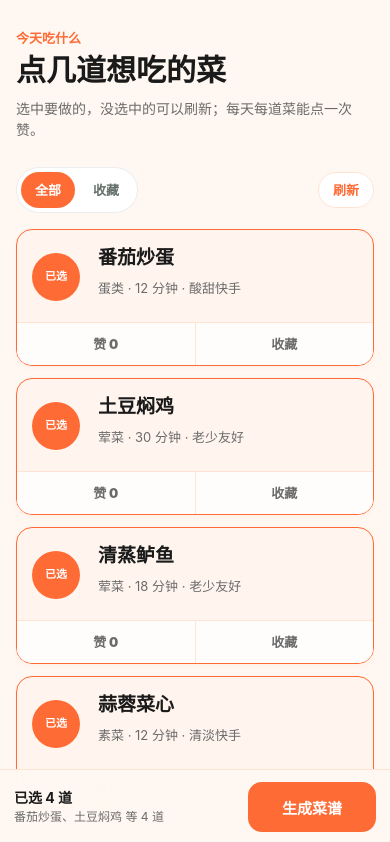
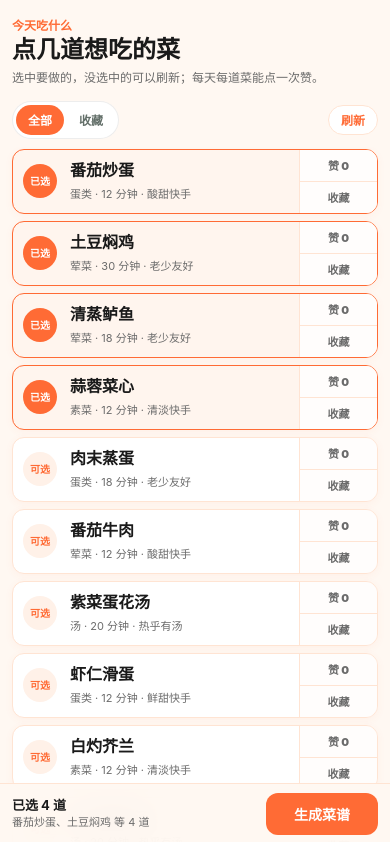
Before and after one commit to jyf0330/food, a Next.js app: page / in a window 390 px wide. Shown: the top 842 px of the page. Built offline with nearby package versions, Linux system fonts and the light colour scheme.

Commit message:
style: compact mobile dish list

```diff
--- a/app/globals.css
+++ b/app/globals.css
@@ -8,34 +8,34 @@
   width: min(560px, 100%);
   min-height: 100svh;
   margin: 0 auto;
-  padding: 18px 16px calc(112px + env(safe-area-inset-bottom));
+  padding: 10px 12px calc(78px + env(safe-area-inset-bottom));
 }
 
 .home-topbar {
-  padding: 10px 0 16px;
+  padding: 6px 0 8px;
 }
 
 .home-kicker {
-  margin: 0 0 7px;
+  margin: 0 0 4px;
   color: var(--primary);
-  font-size: 13px;
+  font-size: 12px;
   font-weight: 800;
 }
 
 .home-topbar h1 {
   margin: 0;
   color: #1a1a1a;
-  font-size: 30px;
+  font-size: 24px;
   line-height: 1.12;
   letter-spacing: 0;
 }
 
 .home-topbar p:not(.home-kicker) {
   max-width: 390px;
-  margin: 10px 0 0;
+  margin: 6px 0 0;
   color: var(--text-muted);
-  font-size: 14px;
-  line-height: 1.55;
+  font-size: 12px;
+  line-height: 1.4;
 }
 
 .home-toolbar {
@@ -46,7 +46,7 @@
   align-items: center;
   justify-content: space-between;
   gap: 12px;
-  padding: 10px 0 12px;
+  padding: 6px 0 8px;
   background: rgba(255, 248, 242, 0.94);
   backdrop-filter: blur(14px);
 }
@@ -54,23 +54,23 @@
 .home-filter {
   display: inline-grid;
   grid-template-columns: 1fr 1fr;
-  gap: 4px;
+  gap: 3px;
   border: 1px solid rgba(26, 26, 26, 0.08);
   border-radius: 999px;
   background: #ffffff;
-  padding: 4px;
+  padding: 3px;
 }
 
 .home-filter button,
 .home-link-btn {
-  min-height: 36px;
+  min-height: 30px;
   border: 0;
   border-radius: 999px;
   background: transparent;
   color: #64706a;
-  font-size: 13px;
+  font-size: 12px;
   font-weight: 800;
-  padding: 0 14px;
+  padding: 0 12px;
 }
 
 .home-filter button.active {
@@ -85,19 +85,21 @@
 }
 
 .dish-picker-section {
-  padding-top: 4px;
+  padding-top: 2px;
 }
 
 .dish-list-home {
   display: grid;
-  gap: 12px;
+  gap: 7px;
 }
 
 .dish-row {
   min-width: 0;
+  display: grid;
+  grid-template-columns: minmax(0, 1fr) 78px;
   overflow: hidden;
   border: 1px solid var(--border);
-  border-radius: 16px;
+  border-radius: 12px;
   background: #fff;
   box-shadow: 0 2px 8px rgba(255, 107, 53, 0.05);
   transition: border-color 0.15s ease, background 0.15s ease, transform 0.15s ease;
@@ -110,29 +112,29 @@
 
 .dish-main {
   width: 100%;
-  min-height: 92px;
+  min-height: 62px;
   display: grid;
-  grid-template-columns: 54px minmax(0, 1fr);
-  gap: 7px 12px;
+  grid-template-columns: 38px minmax(0, 1fr);
+  gap: 2px 9px;
   align-items: center;
   border: 0;
   background: transparent;
   color: var(--text);
-  padding: 14px 15px 12px;
+  padding: 8px 10px;
   text-align: left;
 }
 
 .dish-status {
-  grid-row: span 3;
-  width: 48px;
-  height: 48px;
+  grid-row: span 2;
+  width: 34px;
+  height: 34px;
   display: inline-flex;
   align-items: center;
   justify-content: center;
   border-radius: 50%;
   background: #fff1e8;
   color: var(--primary);
-  font-size: 11px;
+  font-size: 10px;
   font-weight: 800;
   line-height: 1;
 }
@@ -145,34 +147,41 @@
 .dish-row .dish-name {
   min-width: 0;
   color: var(--text);
-  font-size: 19px;
+  font-size: 16px;
   font-weight: 900;
-  line-height: 1.25;
+  line-height: 1.2;
+  overflow: hidden;
+  text-overflow: ellipsis;
+  white-space: nowrap;
   word-break: keep-all;
 }
 
 .dish-row .dish-meta {
   min-width: 0;
   color: var(--text-muted);
-  font-size: 13px;
-  line-height: 1.45;
+  font-size: 11px;
+  line-height: 1.25;
+  overflow: hidden;
+  text-overflow: ellipsis;
+  white-space: nowrap;
 }
 
 .dish-actions {
   display: grid;
-  grid-template-columns: 1fr 1fr;
+  grid-template-rows: 1fr 1fr;
   gap: 1px;
-  border-top: 1px solid var(--border);
+  border-left: 1px solid var(--border);
   background: var(--border);
 }
 
 .dish-actions button {
-  min-height: 42px;
+  min-height: 31px;
   border: 0;
   background: rgba(255, 255, 255, 0.94);
   color: var(--text-muted);
-  font-size: 13px;
+  font-size: 11px;
   font-weight: 900;
+  padding: 0 4px;
 }
 
 .dish-actions button.active {
@@ -227,12 +236,12 @@
   left: 0;
   z-index: 5;
   display: grid;
-  grid-template-columns: minmax(0, 1fr) 128px;
-  gap: 12px;
+  grid-template-columns: minmax(0, 1fr) 112px;
+  gap: 10px;
   align-items: center;
   max-width: 560px;
   margin: 0 auto;
-  padding: 12px 14px calc(12px + env(safe-area-inset-bottom));
+  padding: 9px 12px calc(9px + env(safe-area-inset-bottom));
   border-top: 1px solid var(--border);
   background: rgba(255, 248, 242, 0.95);
   backdrop-filter: blur(16px);
@@ -246,27 +255,27 @@
 
 .home-submit-copy strong {
   color: var(--text);
-  font-size: 14px;
+  font-size: 13px;
   line-height: 1.2;
 }
 
 .home-submit-copy span {
   overflow: hidden;
   color: var(--text-muted);
-  font-size: 12px;
+  font-size: 11px;
   line-height: 1.25;
   text-overflow: ellipsis;
   white-space: nowrap;
 }
 
 .home-submit-bar .submit-btn {
-  min-height: 50px;
+  min-height: 42px;
   margin: 0;
-  border-radius: 14px;
+  border-radius: 12px;
   background: var(--primary);
-  font-size: 15px;
+  font-size: 14px;
   font-weight: 900;
-  padding: 0 16px;
+  padding: 0 12px;
 }
 
 .home-submit-bar .submit-btn:hover {
@@ -297,24 +306,24 @@
 
 @media (max-width: 370px) {
   .home-shell {
-    padding-right: 10px;
-    padding-left: 10px;
+    padding-right: 9px;
+    padding-left: 9px;
   }
 
   .dish-main {
-    grid-template-columns: 48px minmax(0, 1fr);
-    min-height: 88px;
-    padding-right: 10px;
-    padding-left: 10px;
+    grid-template-columns: 34px minmax(0, 1fr);
+    min-height: 60px;
+    padding-right: 8px;
+    padding-left: 8px;
   }
 
   .dish-status {
-    width: 44px;
-    height: 44px;
+    width: 32px;
+    height: 32px;
   }
 
   .dish-row .dish-name {
-    font-size: 17px;
+    font-size: 15px;
   }
 }
 
```
